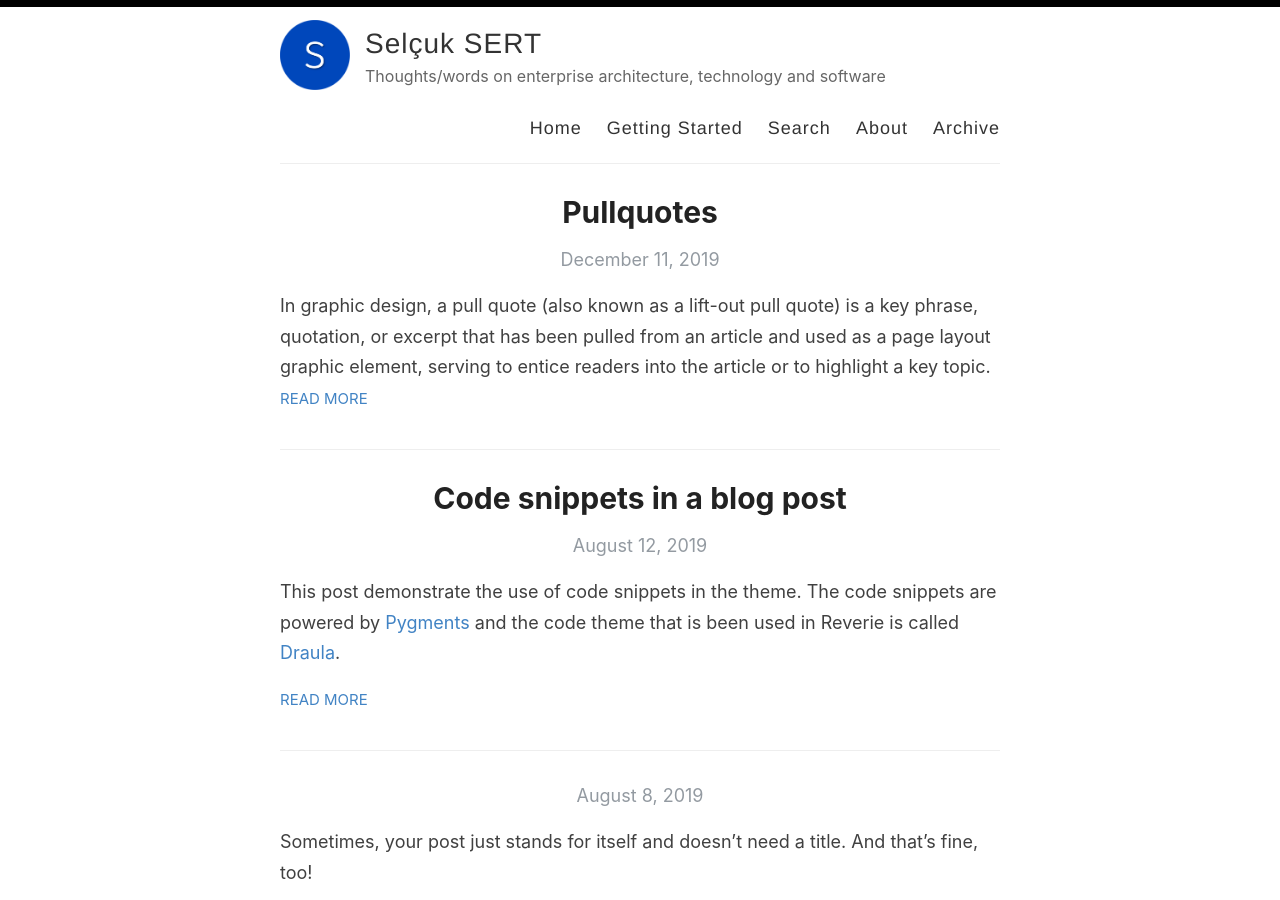
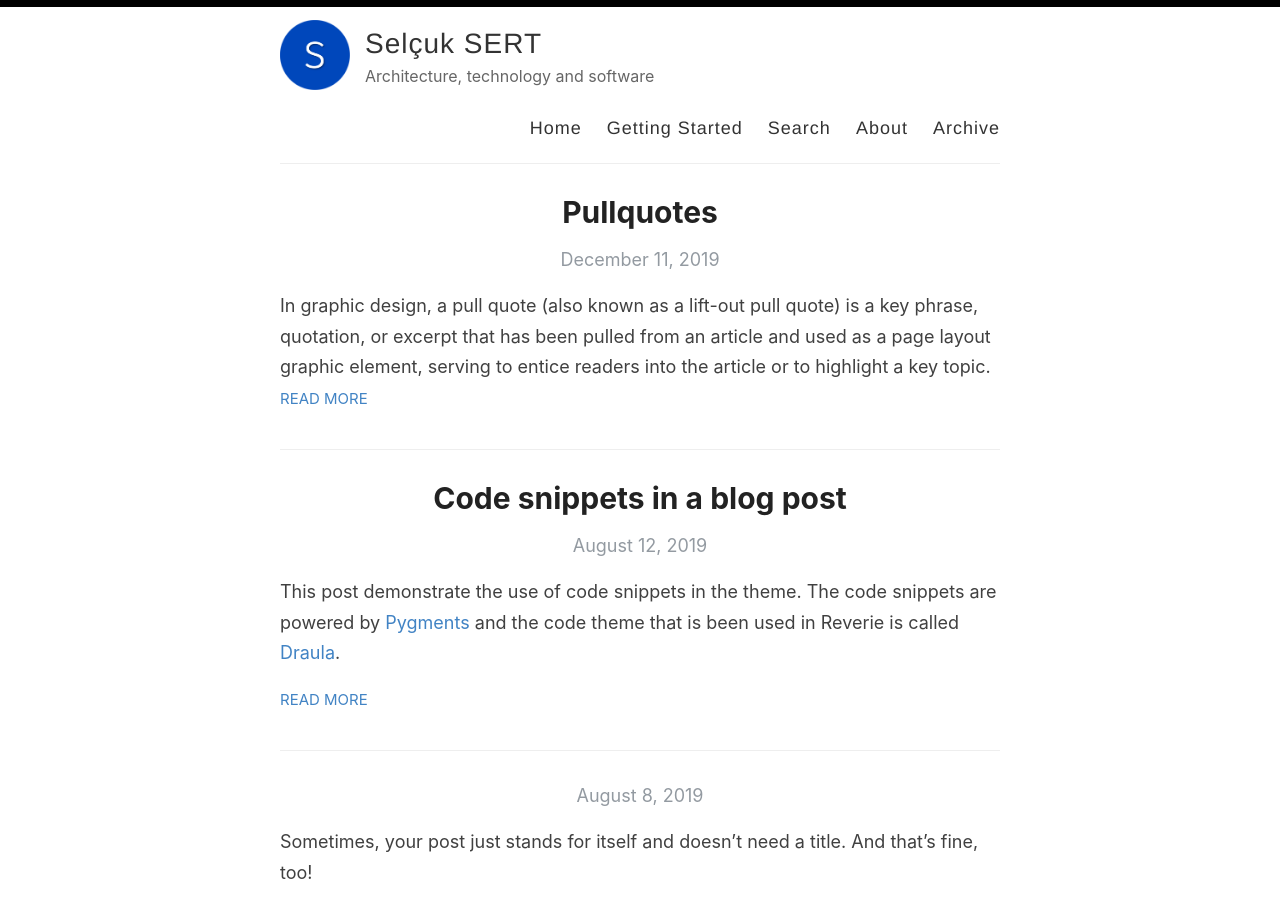
Before and after one commit to selcuksert/selcuksert.github.io, a Jekyll site: the page built from index.html, in a window 1280 px wide and 900 px high. Built offline with Jekyll 4.4.1, drawn with Linux system fonts in a browser that asks for light colours; the list of posts is cut into pages by our own code.

Commit message:
Update _config.yml

```diff
--- a/_config.yml
+++ b/_config.yml
@@ -9,7 +9,7 @@ name: Selçuk SERT
 author: Selçuk SERT
 
 # Short bio or description (displayed in the header)
-description: Thoughts/words on enterprise architecture, technology and software
+description: Architecture, technology and software
 # URL of your avatar or profile pic (you could use your GitHub profile pic)
 avatar: /images/avatar.png
 
```
